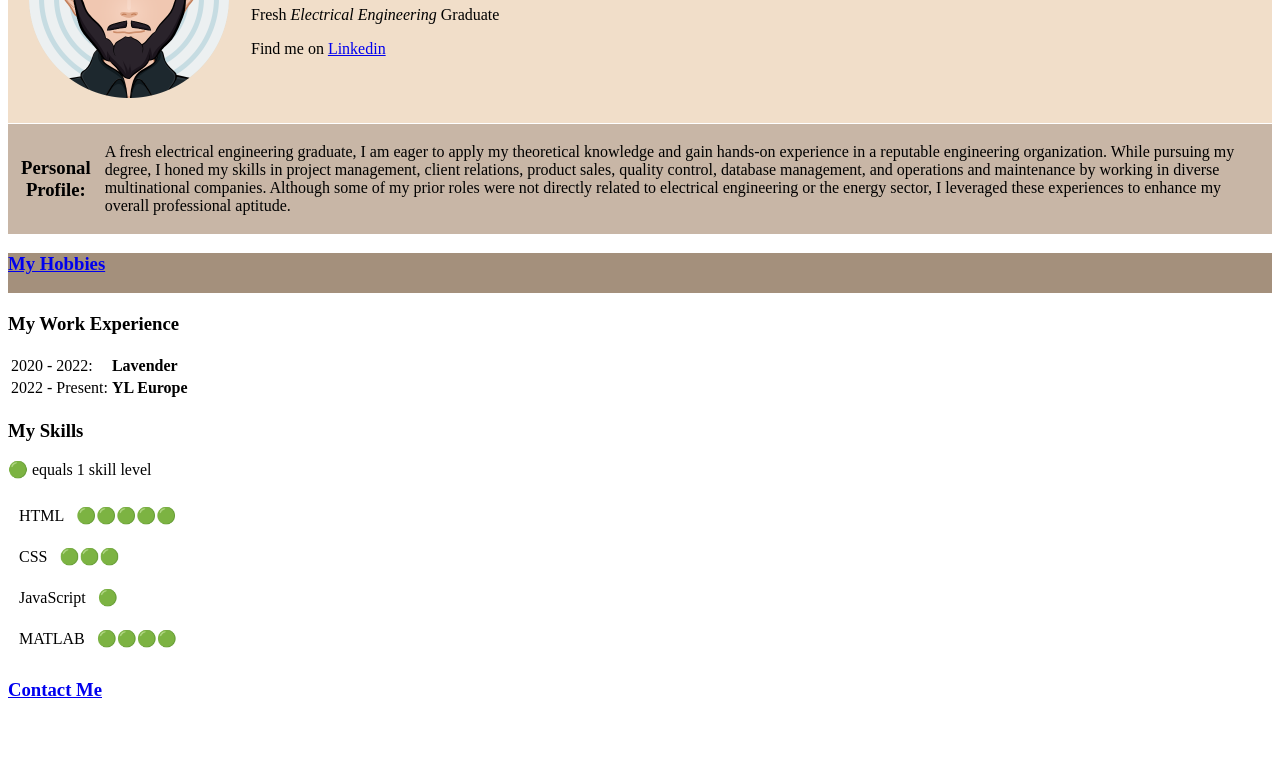
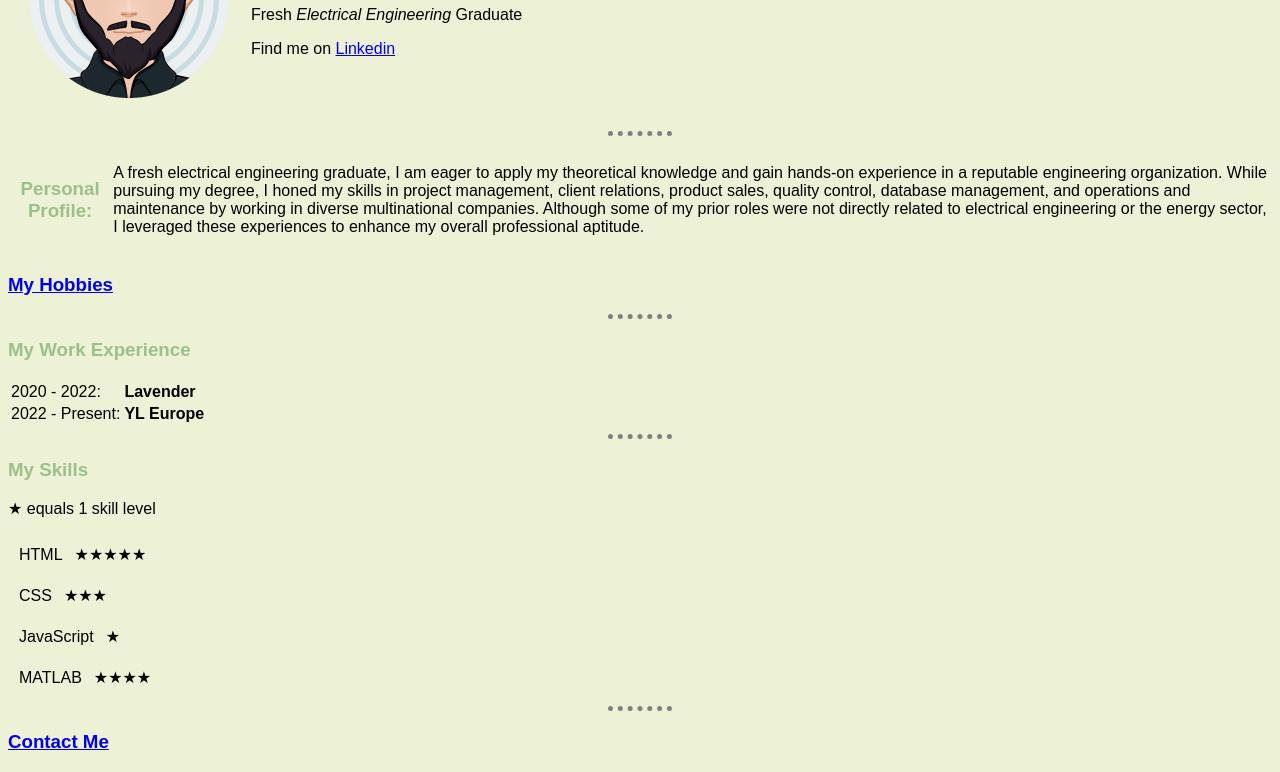
Before and after one commit to DaniaalWeb/cv, a plain HTML site: page index.html in a window 1280 px wide. Shown: the part 131-903 px from the top of the page. Before the commit the page ends 851 px from the top, so only its background shows below. Drawn offline with Linux system fonts and the light colour scheme.

Commit message:
Update index.html
Added external CSS.

```diff
--- a/index.html
+++ b/index.html
@@ -5,26 +5,12 @@
     <meta charset="UTF-8">
 
     <title>Dan's website🧐</title>
-    <style>
-
-
-hr {
-background-color: white;
-display: block;
-margin-top: 0;
-margin-bottom: 0;
-margin-left: auto;
-margin-right: auto;
-border-style: none;
-border-width: 1px;
-
-}
-    </style>
+  <link rel="stylesheet" href="css/styles.css">
 </head>
 
 <body>
 
-    <header style="background-color: #F1DEC9";>
+    <header>
         <table cellspacing="20">
             <tr>
                 <td> <img src="images/Dan picture.png" alt="Dan profile picture" width="200px" height="200px"> </td>
@@ -40,7 +26,7 @@ border-width: 1px;
         </table>
         <hr size="3" noshade="">
     </header>
-    <header style="background-color: #C8B6A6";>
+    <header>
         <table>
             <tr>
                 <th>
@@ -64,7 +50,7 @@ border-width: 1px;
 
     </header>
 
-    <header style="background-color: #A4907C"; height:"40"px;>
+    <header>
         <h3><a href="hobbies.html"> My Hobbies</a> </h3>
         <hr size="3" noshade>
     </header>
@@ -87,29 +73,29 @@ border-width: 1px;
 
     <header>
         <h3>My Skills</h3>
-        <p>🟢 equals 1 skill level</p>
+        <p>★ equals 1 skill level</p>
         <table cellspacing="10">
             <tr>
                 <td>HTML</td>
-                <td>🟢🟢🟢🟢🟢</td>
+                <td>★★★★★</td>
             </tr>
             <table cellspacing="10">
                 <tr>
                     <td>CSS</td>
-                    <td>🟢🟢🟢</td>
+                    <td>★★★</td>
                 </tr>
             </table>
 
             <table cellspacing="10">
                 <tr>
                     <td>JavaScript</td>
-                    <td>🟢</td>
+                    <td>★</td>
                 </tr>
             </table>
             <table cellspacing="10">
                 <tr>
                     <td>MATLAB</td>
-                    <td>🟢🟢🟢🟢</td>
+                    <td>★★★★</td>
                 </tr>
             </table>
         </table>
```
